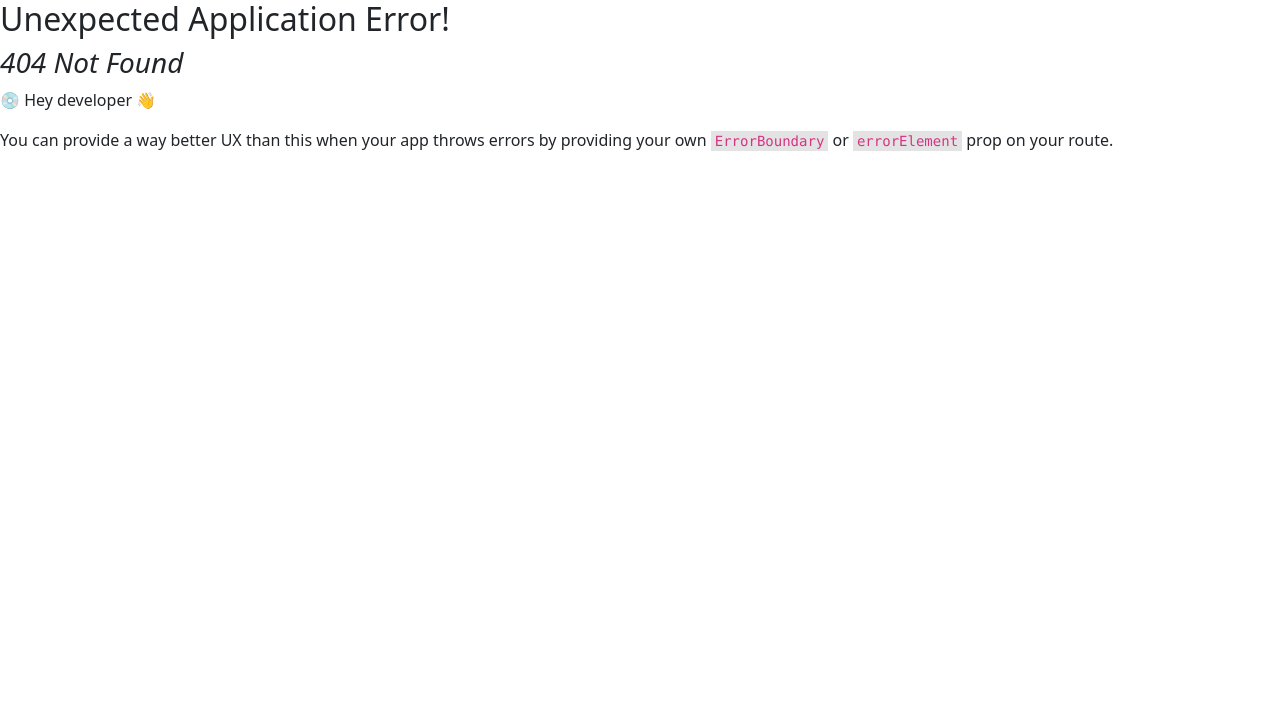
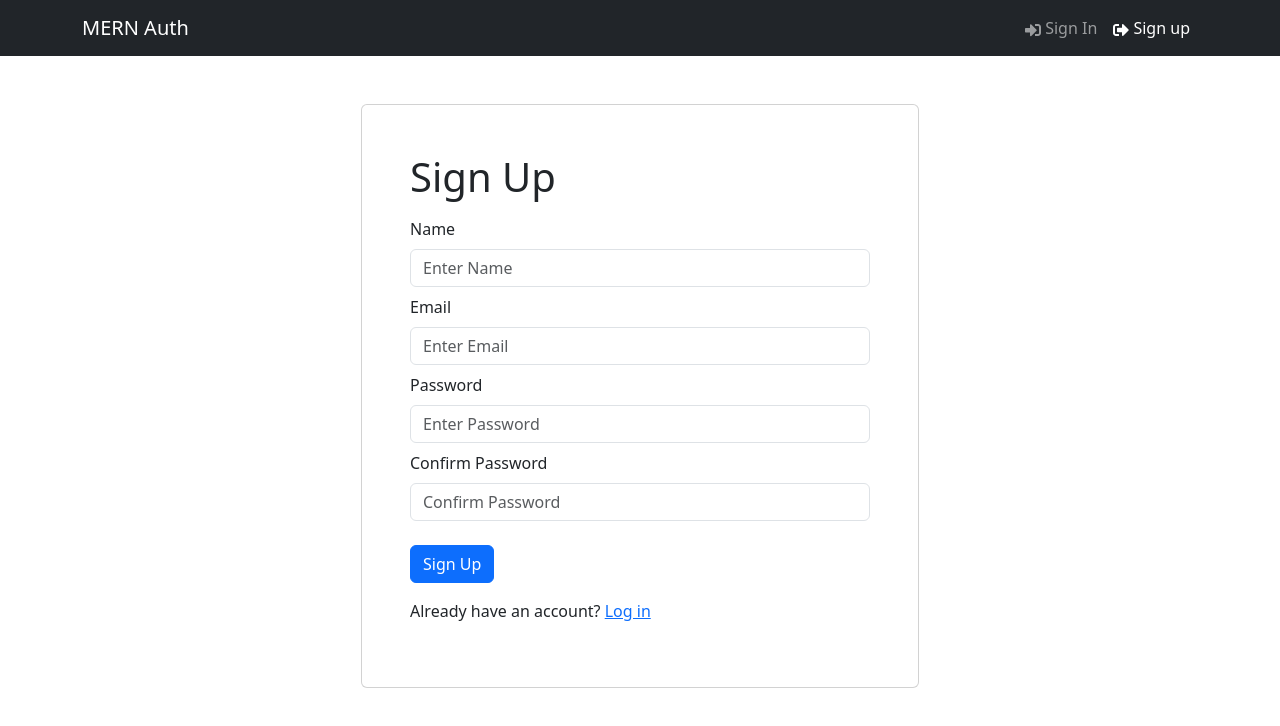
Before and after one commit to Tjklimoski/MERN_auth, a React app in the folder client/: page /register in a window 1280 px wide. Before the commit this address had no page. Shown: the top 726 px of the page. Built offline with nearby package versions, Linux system fonts and the light colour scheme; the HTML template or start-up script is replaced by a standard one.

Commit message:
Add register path to router

```diff
--- a/client/src/main.jsx
+++ b/client/src/main.jsx
@@ -10,12 +10,14 @@ import {
 } from "react-router-dom";
 import HomePage from "./pages/HomePage.jsx";
 import LoginPage from "./pages/LoginPage.jsx";
+import SignUpPage from "./pages/SignUpPage.jsx";
 
 const router = createBrowserRouter(
   createRoutesFromElements(
     <Route path="/" element={<App />}>
       <Route index element={<HomePage />} />
       <Route path="/login" element={<LoginPage />} />
+      <Route path="/register" element={<SignUpPage />} />
     </Route>
   )
 );
```
